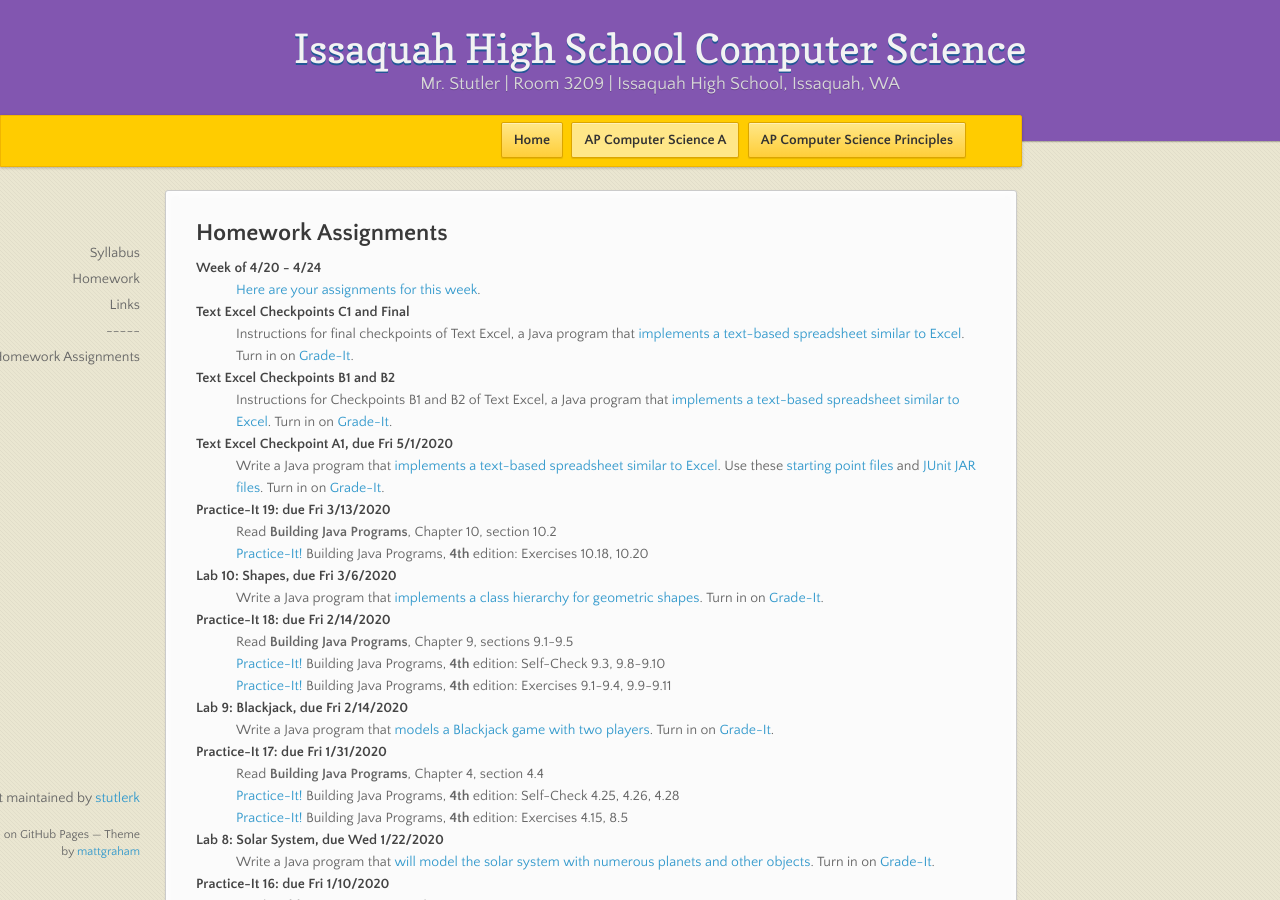
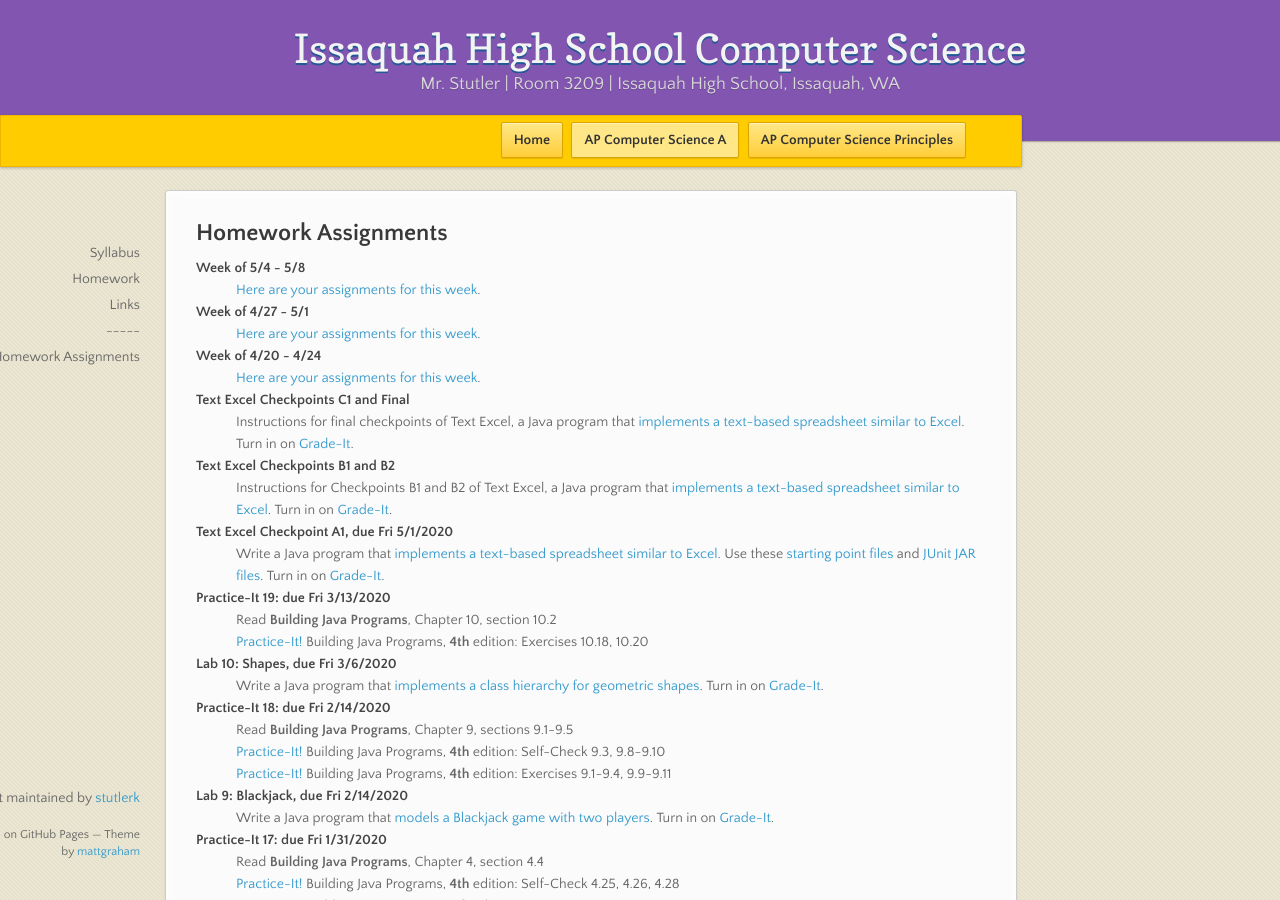
Before and after one commit to stutlerk/ihs-website, a Jekyll site: the page built from _apcsa/homework.html, in a window 1280 px wide and 900 px high. Built offline with Jekyll 4.4.1, drawn with Linux system fonts in a browser that asks for light colours; nearby versions of some CDN libraries.

Commit message:
Update homework.html

```diff
--- a/_apcsa/homework.html
+++ b/_apcsa/homework.html
@@ -10,6 +10,12 @@ layout: course
     <dt>Computer History Report, due 9/19/2018 at the beginning of class</dt>
     <dd><a href="https://issaquahwednet-my.sharepoint.com/personal/stutlerk_issaquah_wednet_edu/_layouts/15/guestaccess.aspx?docid=00f746ca063ec4fe89aaef3ed6d400941&authkey=AeHXKIjD7VBW10XG1QzwDCU">Computer history report assignment</a></dd>
     -->
+    <dt>Week of 5/4 - 5/8</dt>
+    <dd><a href="https://issaquahwednet-my.sharepoint.com/:w:/g/personal/stutlerk_issaquah_wednet_edu/EeUi6iSIaARLlNN89oF6ExIBHfwMWbjViLEILkvCOxOBcg?e=eaCQcc" target="_blank">Here are your assignments for this week</a>.</dd>
+
+    <dt>Week of 4/27 - 5/1</dt>
+    <dd><a href="https://issaquahwednet-my.sharepoint.com/:w:/g/personal/stutlerk_issaquah_wednet_edu/Ee_nk9OO3JlDnIswP6MUSaMBnth6hNONlEtyrWMyWKl8yw?e=q8l8Vm" target="_blank">Here are your assignments for this week</a>.</dd>
+
     <dt>Week of 4/20 - 4/24</dt>
     <dd><a href="https://issaquahwednet-my.sharepoint.com/:w:/g/personal/stutlerk_issaquah_wednet_edu/Ed2q1Niwwl5PrIt8ua6JpJsBUBv-FrraHMB2HZn82pj8BQ?e=0vUGDb" target="_blank">Here are your assignments for this week</a>.</dd>
 
```
